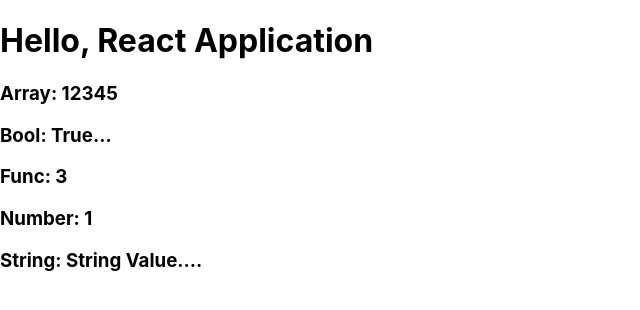
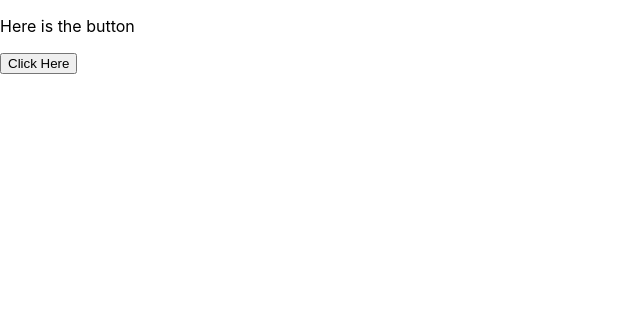
Before and after one commit to Hdonge/react-basic, a React (Create React App) app in the folder myapp/: page / in a window 1280 px wide. Shown: the top 310 px of the page, without its empty margins (0-640 px from the left). Built offline with nearby package versions, Linux system fonts and the light colour scheme.

Commit message:
React js events

```diff
--- a/myapp/src/App.js
+++ b/myapp/src/App.js
@@ -4,38 +4,17 @@
 import './App.css';
 
 class App extends Component {
+  btnClick() {
+    console.log("button clicked................");
+  }
   render() {
     return (
       <div>
-        <h1>Hello, {this.props.name}</h1>
-        <h3>Array: {this.props.propArray}</h3>
-        <h3>Bool: {this.props.propBool ? "True..." : "False..."}</h3>
-        <h3>Func: {this.props.propFunc(3)}</h3>
-        <h3>Number: {this.props.propNumber}</h3>
-        <h3>String: {this.props.propString}</h3>
+        <p>Here is the button</p>
+        <button onClick={this.btnClick}>Click Here</button>
       </div>
     );
   }
 }
 
-App.propTypes = {
-  name: PropTypes.string,
-  propArray: PropTypes.isRequired,
-  propBool: PropTypes.bool.isRequired,
-  propFunc: PropTypes.func,
-  propNumber: PropTypes.number,
-  propString: PropTypes.string
-};
-
-App.defaultProps = {
-  name: 'React Application',
-  propArray: ['1', '2', '3', '4', '5'],
-  propBool: true,
-  propFunc: function (e) {
-    return e;
-  },
-  propNumber: 1,
-  propString: "String Value...."
-};
-
 export default App;
```
